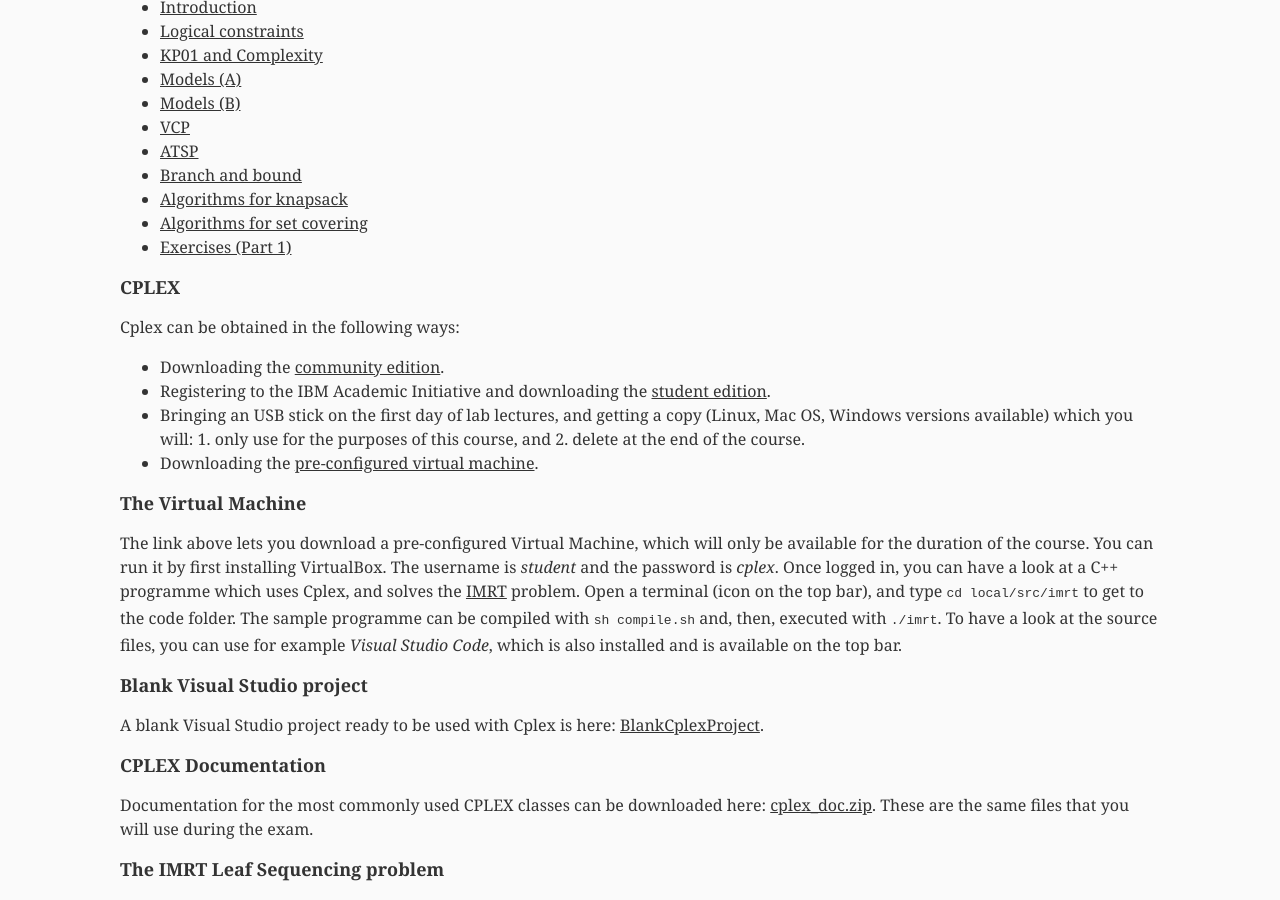
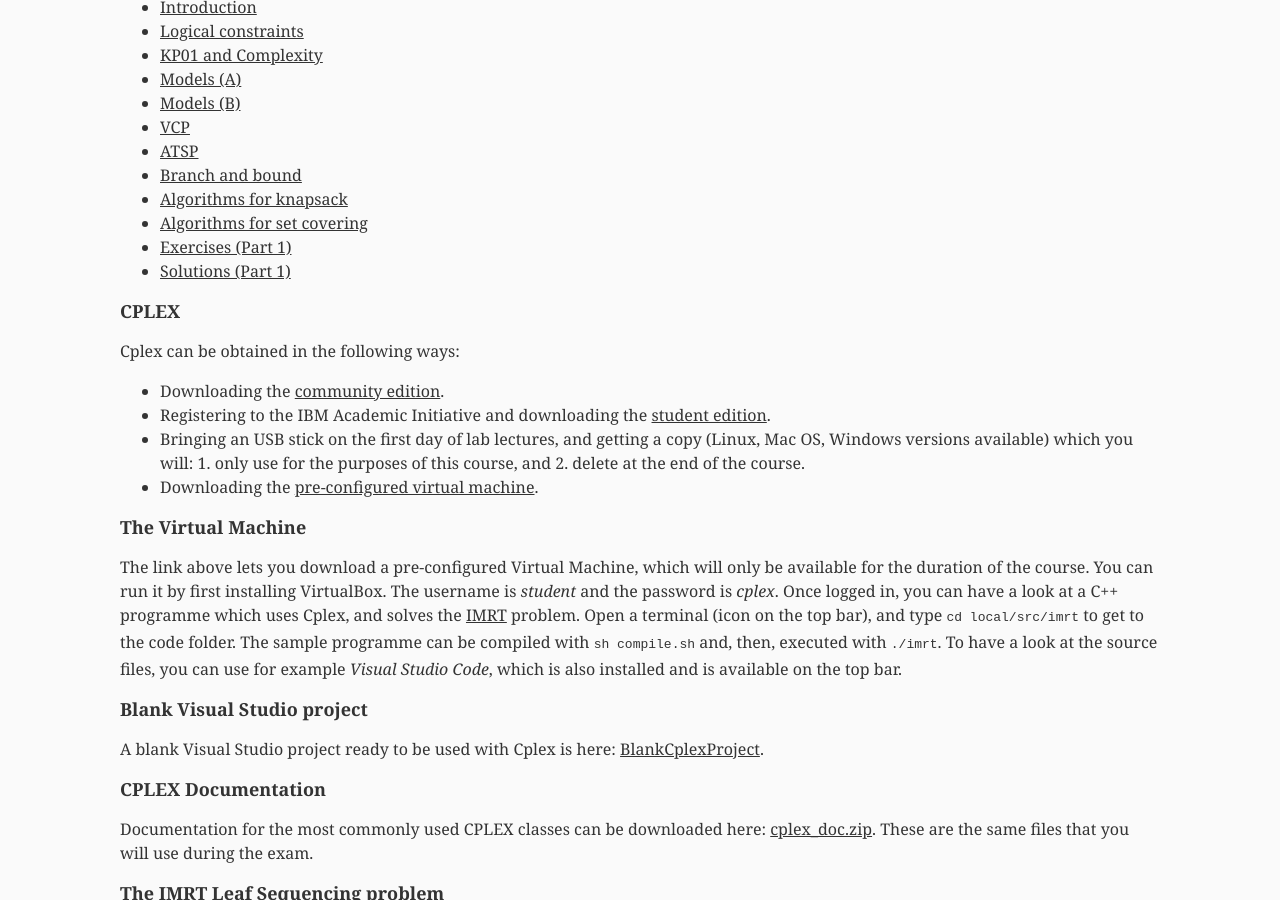
Before and after one commit to alberto-santini/alberto-santini.github.io, a Jekyll site: the page built from oa/index.html, in a window 1280 px wide and 900 px high, scrolled down 521 px. Built offline with Jekyll 4.4.1, drawn with Linux system fonts in a browser that asks for light colours.

Commit message:
Added exercise solution part1

```diff
--- a/oa/index.html
+++ b/oa/index.html
@@ -44,6 +44,7 @@
       <li><a href="/files/oa/OPT-ALG_2017_9_KP-alg.pdf">Algorithms for knapsack</a></li>
       <li><a href="/files/oa/OPT-ALG_2017_10_SCP-alg.pdf">Algorithms for set covering</a></li>
       <li><a href="/files/oa/OPT-ALG_2017_Exercises_Part-1.pdf">Exercises (Part 1)</a></li>
+      <li><a href="/files/oa/OPT-ALG_2017_Sol_EX-1-2-Part-I.pdf">Solutions (Part 1)</a></li>
     </ul>
   </div>
 
```
Also changed, not shown: 1 other file.
